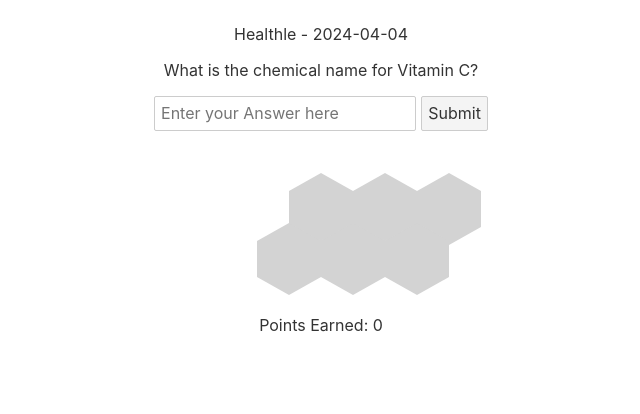
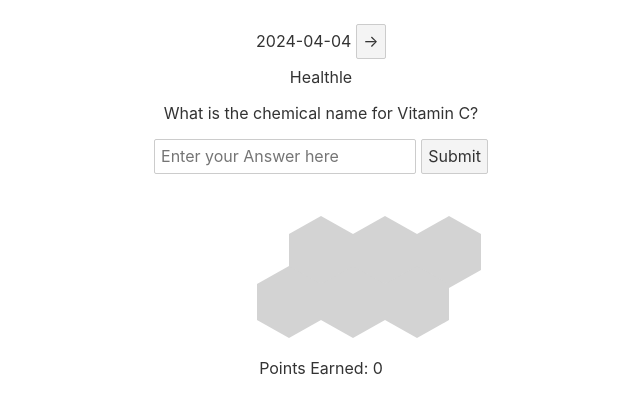
Before and after one commit to JohnSimerlink/vitaminrankings, a Svelte app in the folder svelte-app/: page / in a window 1280 px wide. Shown: the top 414 px of the page, without its empty margins (319-959 px from the left). Built offline with nearby package versions, Linux system fonts and the light colour scheme.

Commit message:
get switching days working

```diff
--- a/svelte-app/src/App.svelte
+++ b/svelte-app/src/App.svelte
@@ -6,24 +6,66 @@
 	let currentQuestionIndex = 0;
 	let currentQuestion = {};
 	let today;
+	let selectedDay;
+	let previousDay;
+	let nextDay;
 	let scoring = {}; // Initialize scoring hashmap
+
+	function calculateAdjacentDays() {
+		console.log('calculateAdjacentDays')
+		if (!selectedDay) return;
+		const todayDate = new Date(selectedDay); // Use selectedDay instead of today
+		console.log('selectedDay', selectedDay)
+		const previousDate = new Date(todayDate);
+		console.log('previousDate', previousDate.toISOString());
+		previousDate.setDate(previousDate.getDate() - 1);
+		console.log('previousDate', previousDate.toISOString());
+		console.log('previousDate', previousDate.toISOString());
+		console.log('previousDate', previousDate.toISOString());
+		console.log('previousDate', previousDate.toISOString());
+		console.log('previousDate', previousDate.toISOString());
+		previousDay = previousDate.toISOString().slice(0, 10);
+
+		const nextDate = new Date(todayDate);
+		nextDate.setDate(nextDate.getDate() + 1);
+		nextDay = nextDate.toISOString().slice(0, 10);
+	}
+
+	function loadQuestionsForDate(date) {
+		todayQuestions = questions[date] || [];
+		if (todayQuestions.length > 0) {
+			currentQuestionIndex = 0;
+			currentQuestion = todayQuestions[currentQuestionIndex];
+			scoring = {}; // Reset scoring for new day
+			todayQuestions.forEach((_, index) => scoring[index] = undefined);
+		}
+	}
 
 	onMount(() => {
 		today = new Date().toISOString().slice(0, 10); // Format: YYYY-MM-DD
-		console.log('today is ', today);
-		todayQuestions = questions[today] || [];
-		if (todayQuestions.length > 0) {
-			currentQuestion = todayQuestions[currentQuestionIndex];
-			// Initialize scoring for each question with 0
-			todayQuestions.forEach((_, index) => scoring[index] = undefined);
-		}
+		selectedDay = today;
+		calculateAdjacentDays();
+		loadQuestionsForDate(selectedDay);
 	});
+
+	$: selectedDay, calculateAdjacentDays(); // Recalculate adjacent days when selectedDay changes
+
 	export let name;
 	import Progress from './Progress.svelte';
 	let questionsCorrect = 0;
 	let totalQuestions = todayQuestions.length;
 	let pointsEarned = 0;
 	let answerInput = '';
+
+	function changeDay(offset) {
+		const newDay = new Date(selectedDay); // Use selectedDay instead of today
+		newDay.setDate(newDay.getDate() + offset);
+		const newDayStr = newDay.toISOString().slice(0, 10);
+		if (questions[newDayStr]) {
+			selectedDay = newDayStr; // Update selectedDay instead of today
+			loadQuestionsForDate(selectedDay);
+		}
+	}
 
 	async function _gradeAnswer(answer) {
 		// Simulate grading answer
@@ -50,7 +92,20 @@
 </script>
 
 <main>
-	<div class='title'>Healthle - {today}</div>
+	<div class='title'>
+		<div>
+			{#if questions[previousDay]}
+				<button on:click={() => changeDay(-1)}>←</button>
+			{/if}
+			{selectedDay}
+			{#if questions[nextDay]}
+				<button on:click={() => changeDay(1)}>→</button>
+			{/if}
+		</div>
+		<div>
+			Healthle
+		</div>
+	</div>
 	<div class="quiz">
 		{#if todayQuestions.length === 0}
 			<h1>No questions available today</h1>
```
